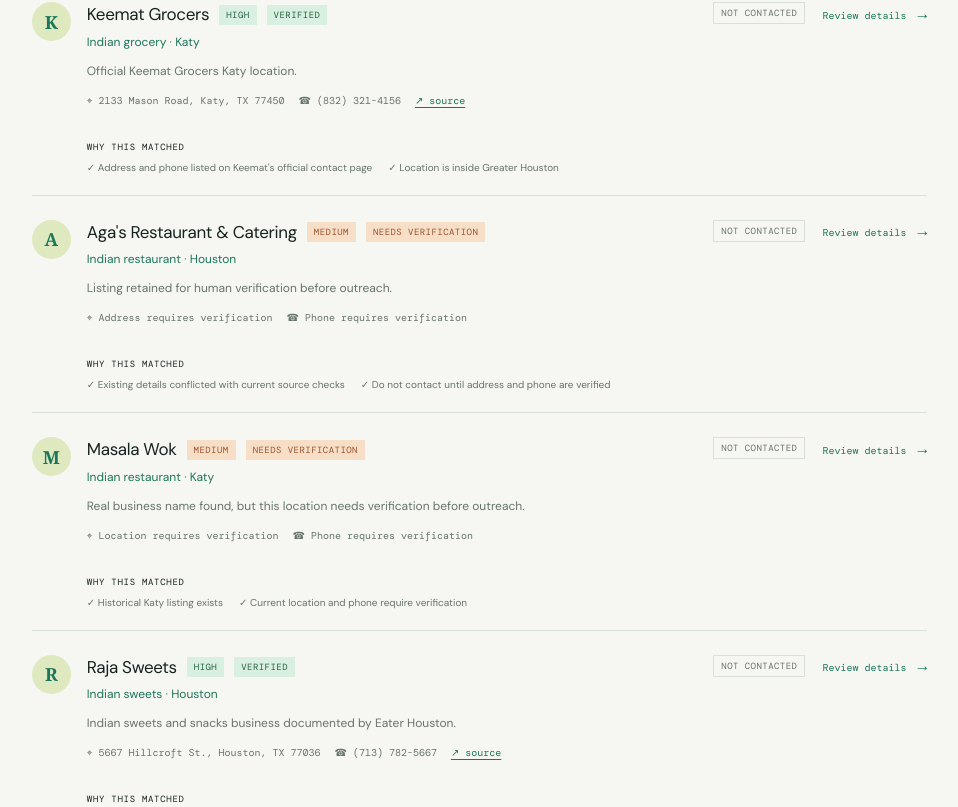
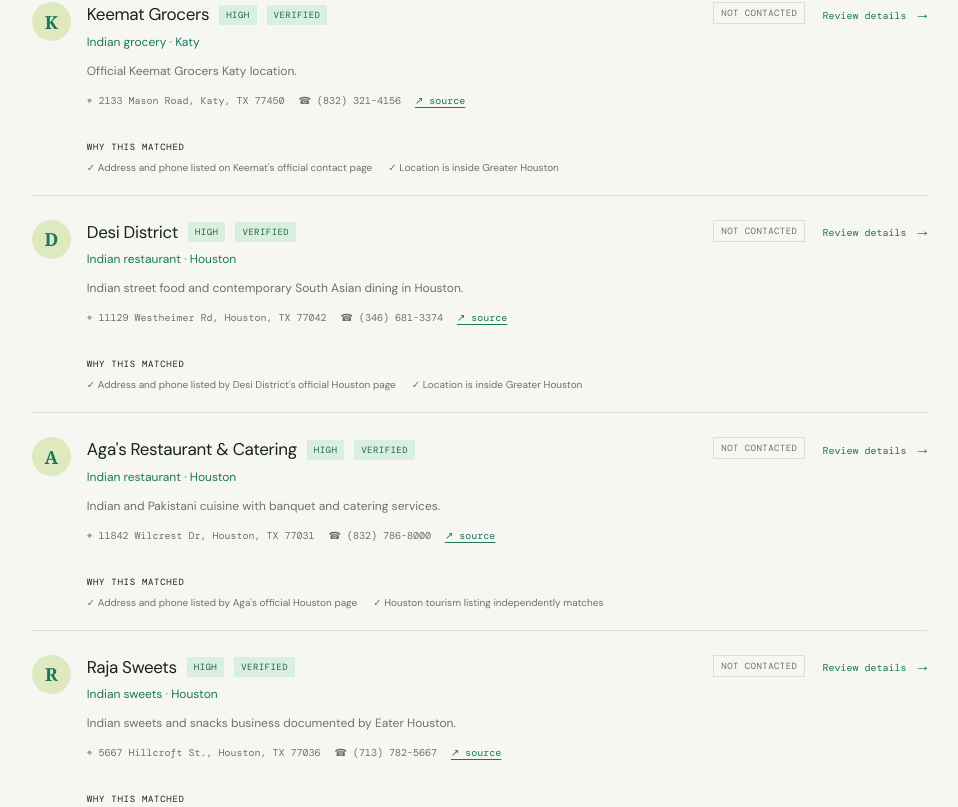
Before and after one commit to komikasinaduni/SEWA-outreach-intelligence, a Next.js app: page /SEWA-outreach-intelligence/ in a window 1280 px wide. Shown: the part 1352-2159 px from the top of the page, without its empty margins (319-1277 px from the left). Built offline with nearby package versions, Linux system fonts and the light colour scheme; a web font is replaced by a local one.

Commit message:
Verify current Houston business records

```diff
--- a/src/app/page.tsx
+++ b/src/app/page.tsx
@@ -3,7 +3,7 @@
 import { useMemo, useState } from "react";
 
 type Confidence = "High" | "Medium";
-type QualityStatus = "VERIFIED" | "NEEDS_VERIFICATION" | "INVALID_PLACEHOLDER" | "DUPLICATE";
+type QualityStatus = "VERIFIED" | "NEEDS_VERIFICATION" | "INVALID_PLACEHOLDER" | "DUPLICATE" | "NEEDS_REDISCOVERY";
 
 type Business = {
   name: string;
@@ -80,30 +80,31 @@
   },
   {
     name: "Desi District",
-    category: "Restaurant",
-    city: "Katy",
-    address: "1425 South Mason Road, Katy, TX",
-    phone: "(832) 437-1515",
-    description: "Contemporary Indian dining and private event space in west Houston.",
-    confidence: "Medium",
-    evidence: ["Name and menu reference regional Indian cuisine", "Needs human verification"],
+    category: "Indian restaurant",
+    city: "Houston",
+    address: "11129 Westheimer Rd, Houston, TX 77042",
+    phone: "(346) 681-3374",
+    description: "Indian street food and contemporary South Asian dining in Houston.",
+    confidence: "High",
+    evidence: ["Address and phone listed by Desi District's official Houston page", "Location is inside Greater Houston"],
     status: "Not contacted",
-    verified: false,
-    qualityStatus: "INVALID_PLACEHOLDER",
+    verified: true,
+    qualityStatus: "VERIFIED",
+    sourceUrl: "https://www.desidistrict.com/locations/houston",
   },
   {
-    name: "Maharaja Sweets",
-    category: "Indian sweets",
+    name: "Aga's Restaurant & Catering",
+    category: "Indian restaurant",
     city: "Houston",
-    address: "5901 Hillcroft Avenue, Houston, TX",
-    phone: "(713) 781-1111",
-    email: "orders@maharajasweets.com",
-    description: "Traditional Indian sweets, snacks, and festival orders.",
+    address: "11842 Wilcrest Dr, Houston, TX 77031",
+    phone: "(832) 786-8000",
+    description: "Indian and Pakistani cuisine with banquet and catering services.",
     confidence: "High",
-    evidence: ["Website describes Indian sweets and snacks", "Located in Hillcroft community corridor"],
-    status: "Interested",
+    evidence: ["Address and phone listed by Aga's official Houston page", "Houston tourism listing independently matches"],
+    status: "Not contacted",
     verified: true,
-    qualityStatus: "INVALID_PLACEHOLDER",
+    qualityStatus: "VERIFIED",
+    sourceUrl: "https://www.agasrestaurant.com/houston",
   },
 ];
 
@@ -136,32 +137,6 @@
 }));
 
 const reviewedBusinesses: Business[] = [
-  {
-    name: "Aga's Restaurant & Catering",
-    category: "Indian restaurant",
-    city: "Houston",
-    address: "Address requires verification",
-    phone: "Phone requires verification",
-    description: "Listing retained for human verification before outreach.",
-    confidence: "Medium",
-    evidence: ["Existing details conflicted with current source checks", "Do not contact until address and phone are verified"],
-    status: "Not contacted",
-    verified: false,
-    qualityStatus: "NEEDS_VERIFICATION",
-  },
-  {
-    name: "Masala Wok",
-    category: "Indian restaurant",
-    city: "Katy",
-    address: "Location requires verification",
-    phone: "Phone requires verification",
-    description: "Real business name found, but this location needs verification before outreach.",
-    confidence: "Medium",
-    evidence: ["Historical Katy listing exists", "Current location and phone require verification"],
-    status: "Not contacted",
-    verified: false,
-    qualityStatus: "NEEDS_VERIFICATION",
-  },
   {
     name: "Raja Sweets",
     category: "Indian sweets",
```
